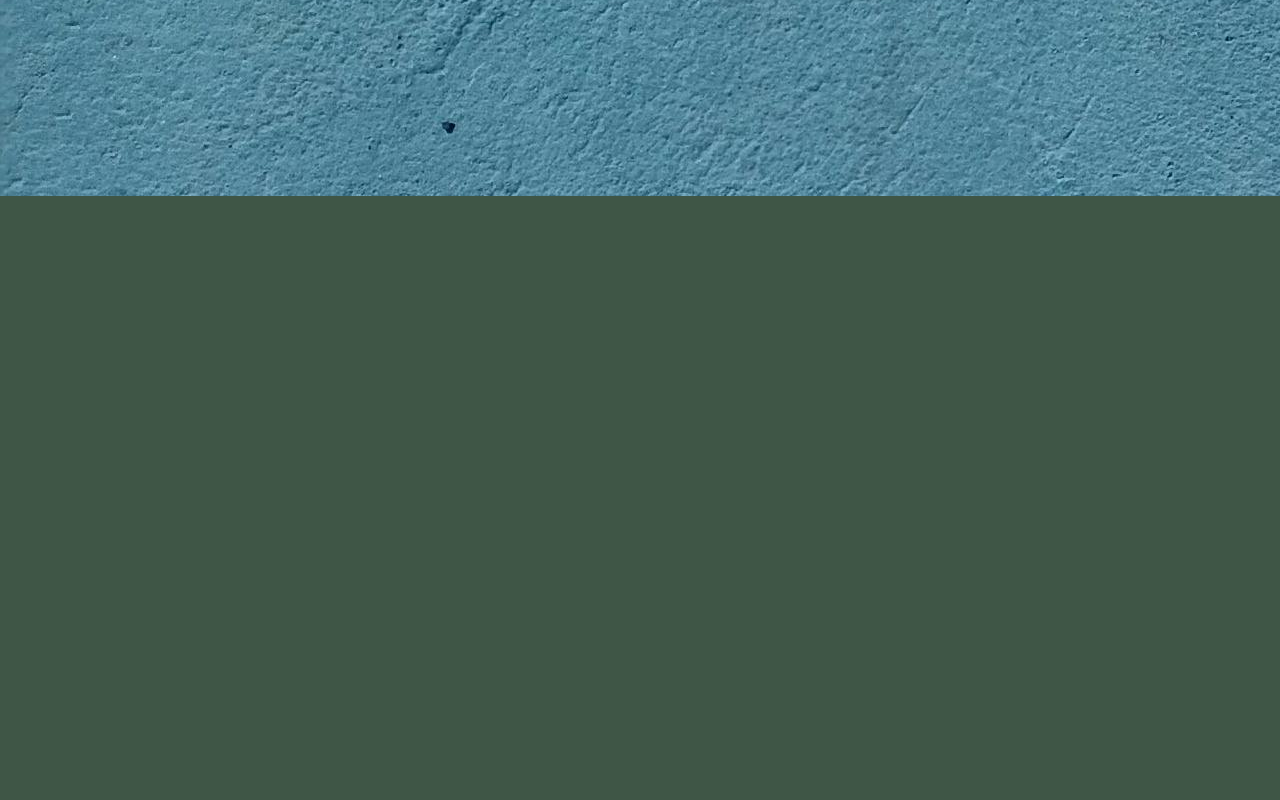
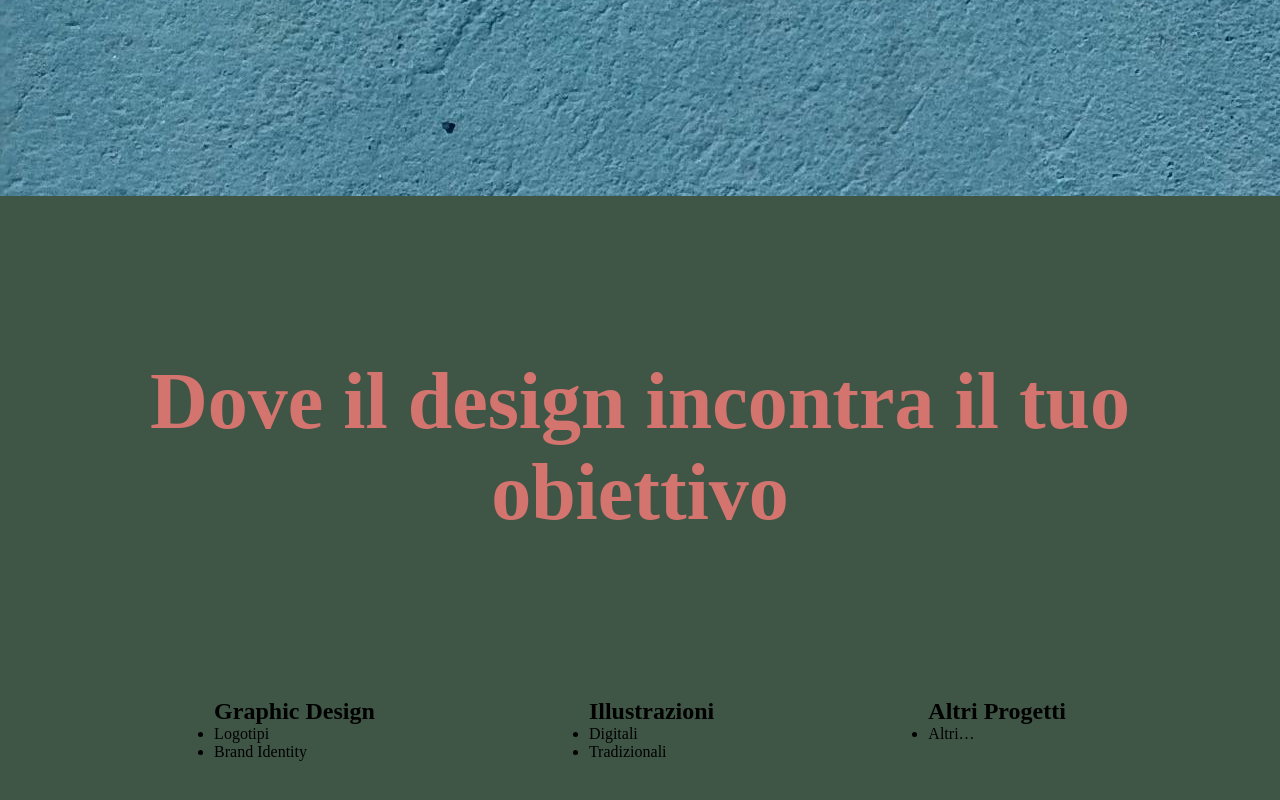
Before and after one commit to anonymouspython96/artwork, a Vue app: page / in a window 1280 px wide. Shown: the part 600-1400 px from the top of the page. Before the commit the page ends 800 px from the top, so only its background shows below. Built offline with nearby package versions, Linux system fonts and the light colour scheme.

Commit message:
iniziata la parte delle categorie con successo

```diff
--- a/src/views/Home.vue
+++ b/src/views/Home.vue
@@ -1,15 +1,18 @@
 <script>
 import Hero from './componentsOfHome/Hero.vue'
+import Categorie from './componentsOfHome/Categorie.vue'
 
 export default {
     components: {
         Hero,
+        Categorie
     },
 };
 </script>
 
 <template>
     <Hero />
+    <Categorie />
 </template>
 
 <style>
--- /dev/null
+++ b/src/views/componentsOfHome/Categorie.vue
@@ -0,0 +1,65 @@
+<script>
+export default {
+    name: 'Categorie'
+}
+
+</script>
+
+<template>
+    <!--
+[grafic design - illustrazioni - altri progetti
+-->
+    <section>
+
+        <h1>
+            Dove il design incontra il tuo obiettivo
+        </h1>
+
+        <article>
+            <section>
+                <h2>Graphic Design</h2>
+                <ul>
+                    <li>Logotipi</li>
+                    <li>Brand Identity</li>
+                </ul>
+            </section>
+
+            <section>
+                <h2>Illustrazioni</h2>
+                <ul>
+                    <li>Digitali</li>
+                    <li>Tradizionali</li>
+                </ul>
+            </section>
+
+            <section>
+                <h2>Altri Progetti</h2>
+                <ul>
+                    <li>Altri…</li>
+                </ul>
+            </section>
+        </article>
+
+    </section>
+
+</template>
+
+<style scoped>
+section {
+    height: 1000px;
+    display: flex;
+    flex-direction: column;
+}
+
+h1 {
+    font-size: 5rem;
+    text-align: center;
+    margin: 10rem 0;
+    color: var(--rosa-antico);
+}
+article {
+    display: flex;
+    justify-content: space-evenly;
+
+}
+</style>
--- a/src/views/componentsOfHome/Hero.vue
+++ b/src/views/componentsOfHome/Hero.vue
@@ -1,4 +1,7 @@
 <script>
+export default {
+  name: 'Hero'
+}
 
 </script>
 
```
Also changed, not shown: 2 other files (tests, documents, lock files or other folders).
